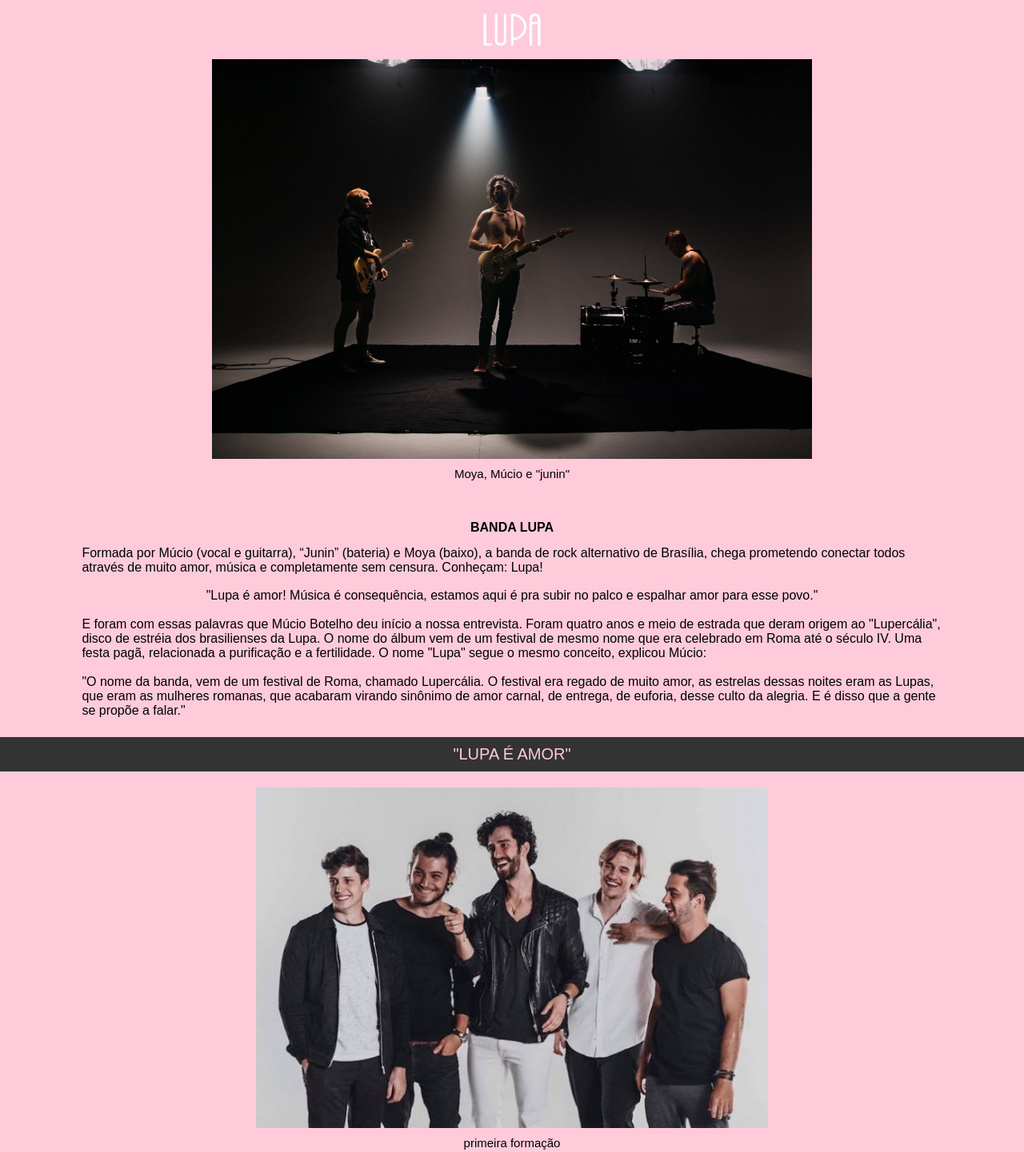
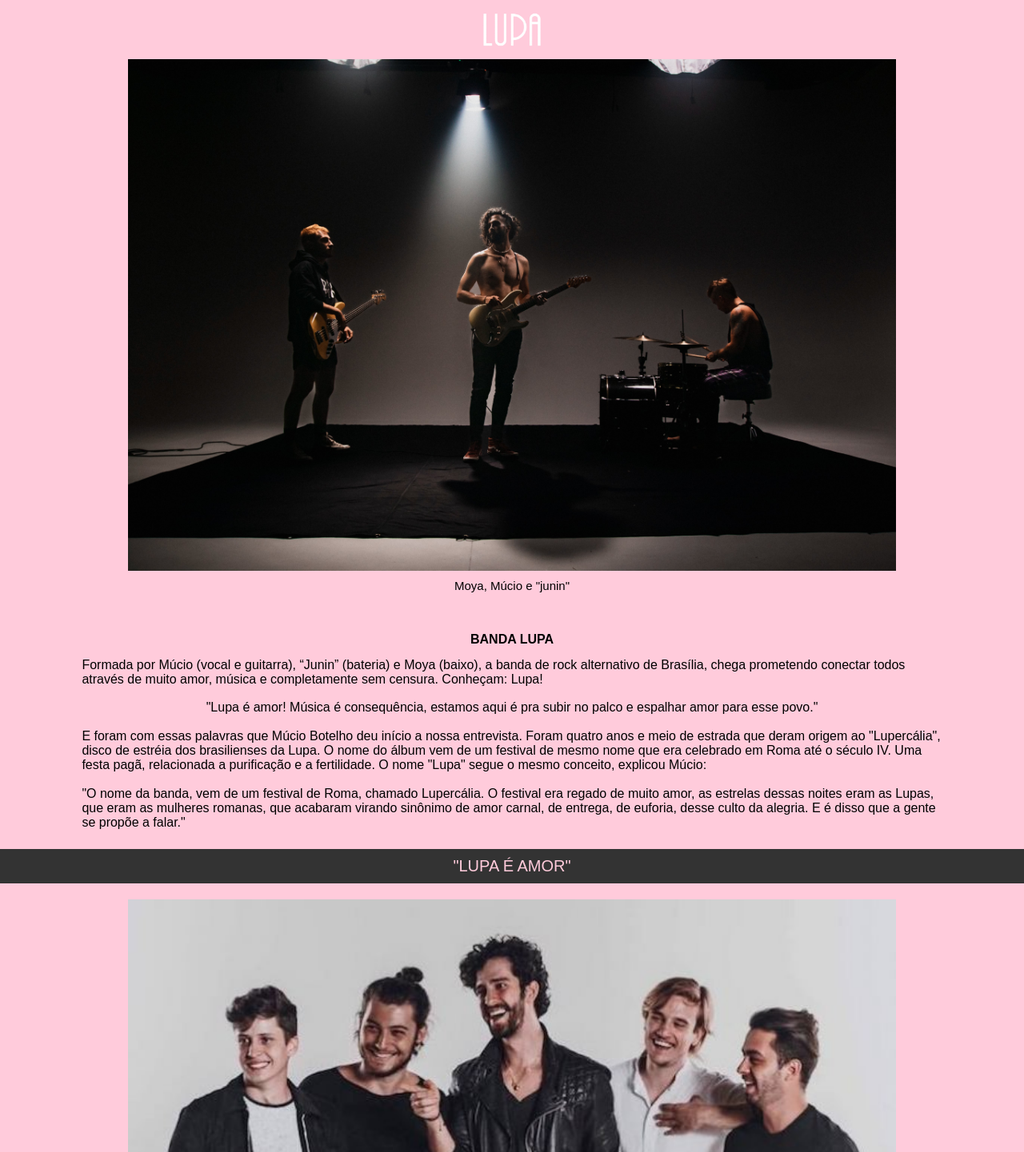
Before and after one commit to EudesNewton/Banda-lupa, a plain HTML site: page index.html in a window 1280 px wide. Shown: the top 1441 px of the page at 80% size. Drawn offline with Linux system fonts and the light colour scheme.

Commit message:
Update style.css
Correção responsividade

```diff
--- a/style.css
+++ b/style.css
@@ -113,12 +113,11 @@ figcaption{
 
     .imagem{
         margin:  0 10%;
-        width: 750px;
+        width: 75%;
     }
 
     .original-formation img{
-        width: 50%;
-        height: 30%;
+        width: 75%;
     }
 }
 
```
